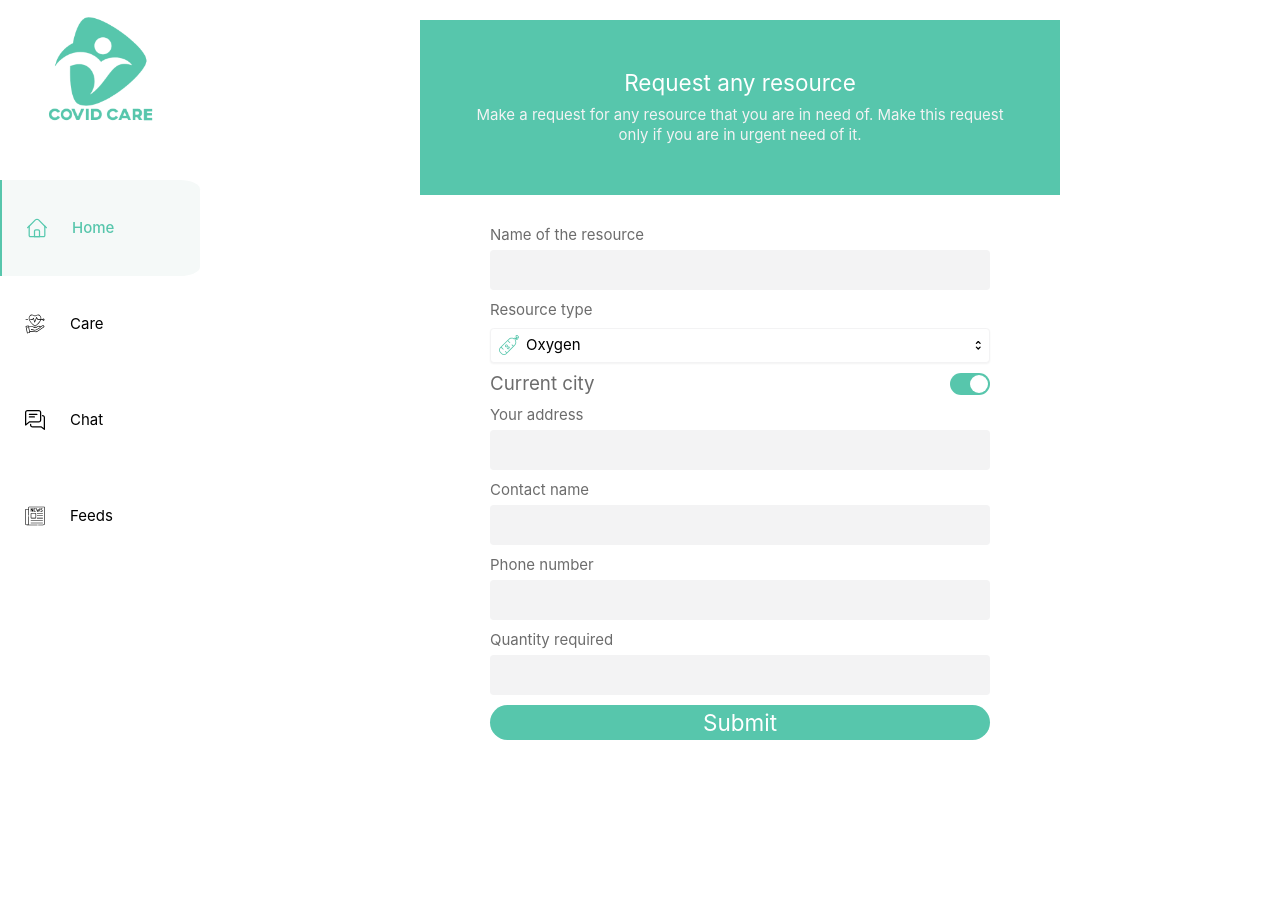
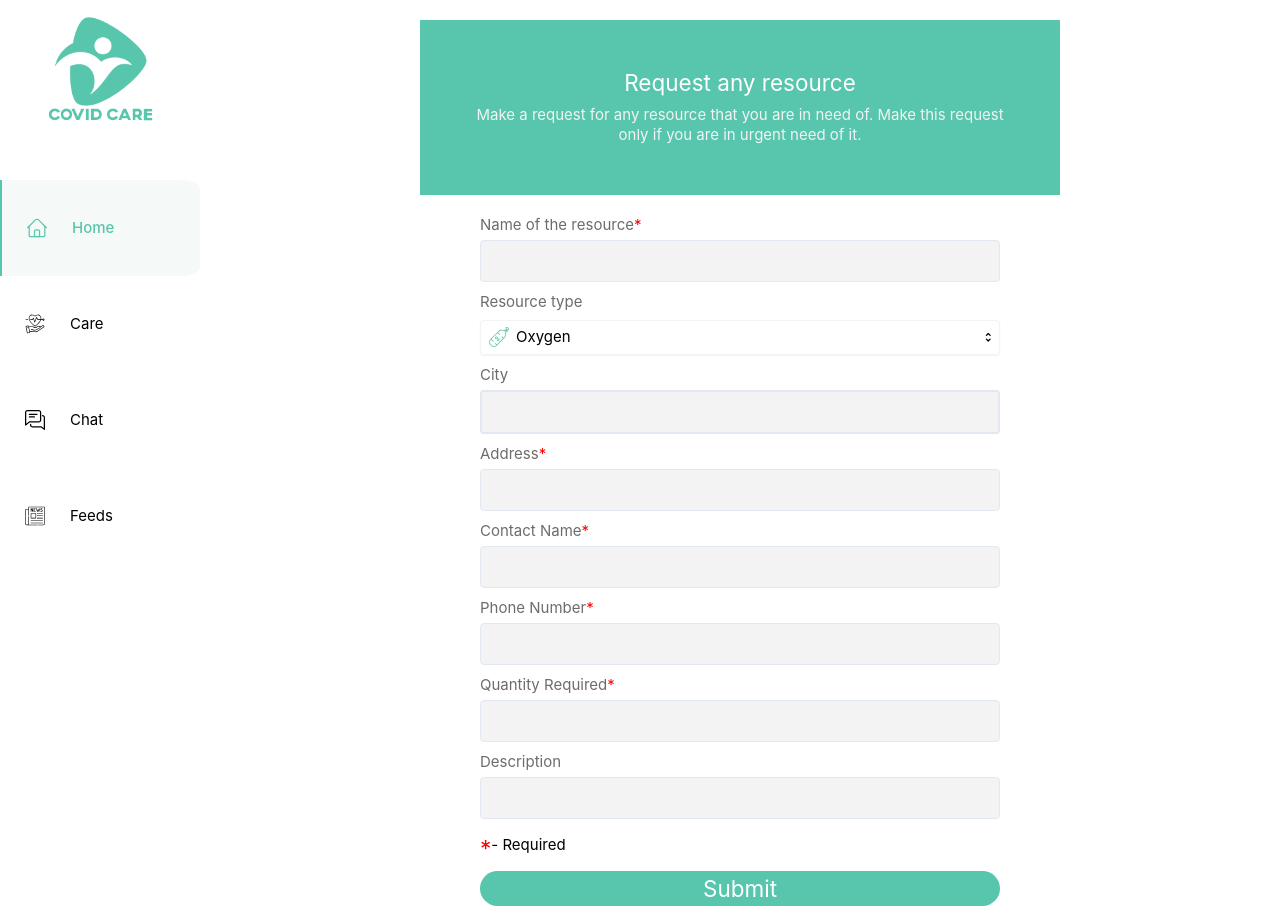
Before and after one commit to tanweer919/covidcare, a Next.js app: page /add/request in a window 1280 px wide. Before the commit the page ends 800 px from the top, so only its background shows below. Built offline with nearby package versions, Linux system fonts and the light colour scheme.

Commit message:
Completed request form

```diff
--- a/pages/add/available.tsx
+++ b/pages/add/available.tsx
@@ -1,9 +1,15 @@
 import AppBar from "../../src/components/AppBar";
 import SelectDropdown from "../../src/components/SelectDropdown";
-import { SelectOption } from "../../src/interfaces/interface";
+import { AutoComplete, SelectOption } from "../../src/interfaces/interface";
 import Layout from "../../src/components/Layout";
-import { useEffect, useState } from "react";
-import { LAT, LONG, CITY, LOCATIONSET, SUCCESS} from "../../src/constants/constants";
+import { useEffect, useRef, useState } from "react";
+import {
+  LAT,
+  LONG,
+  CITY,
+  LOCATIONSET,
+  SUCCESS,
+} from "../../src/constants/constants";
 import {
   AvailableResourceData,
   FormErrors,
@@ -13,7 +19,7 @@ import Joi from "joi";
 import ResourceService from "../../src/services/ResourceService";
 import { useRouter } from "next/router";
 import LoadingSpinner from "../../src/components/LoadingSpinner";
-
+import HttpService from "../../src/services/HttpService";
 const AvailableForm = () => {
   const [data, setData] = useState<AvailableResourceData>({
     name: "",
@@ -32,6 +38,8 @@ const AvailableForm = () => {
   const [isCurrentCity, setIsCurrentCity] = useState(true);
   const [city, setCity] = useState<string | null>(null);
   const [isLoading, setIsLoading] = useState(false);
+  const [suggestions, setSuggestions] = useState<AutoComplete[]>([]);
+  const box = useRef(null);
   const schema = {
     name: Joi.string().required().messages({
       "string.empty": "Name is required",
@@ -141,7 +149,7 @@ const AvailableForm = () => {
     const errors = validateForm();
     if (errors === null) {
       setIsLoading(true);
-      const result = await ResourceService.createResource(data);
+      const result = await ResourceService.createAvailableResource(data);
       setIsLoading(false);
       if (result) {
         router.push(
@@ -150,7 +158,7 @@ const AvailableForm = () => {
             query: {
               message:
                 "Data provided by you is submitted for verification. You can view the data once it is verified. Thanks for contributing to the project👏.",
-              type: SUCCESS
+              type: SUCCESS,
             },
           },
           "/"
@@ -160,6 +168,43 @@ const AvailableForm = () => {
       setErrors(errors);
     }
   };
+
+  const handleCityChange = async (e: React.ChangeEvent<HTMLInputElement>) => {
+    const client = HttpService.getHttpClient();
+    const value = e.currentTarget.value;
+    setCity(value);
+    if (value !== "") {
+      const { data }: { data: AutoComplete[] } = await client.post(
+        "/autocomplete",
+        {
+          input: value,
+        }
+      );
+      setSuggestions(data);
+    }
+  };
+
+  const handleSuggestionItemClick = (item: AutoComplete) => {
+    setData({ ...data, city: item.term });
+    setCity(item.term);
+    setSuggestions([]);
+  };
+
+  const handleFocusOut = (ref: React.MutableRefObject<any>) => {
+    useEffect(() => {
+      // Function for click event
+      function handleOutsideClick(event: MouseEvent): any {
+        if (ref.current && !ref.current.contains(event.target)) {
+          setSuggestions([]);
+        }
+      }
+
+      // Adding click event listener
+      document.addEventListener("click", handleOutsideClick);
+    }, [ref]);
+  };
+
+  handleFocusOut(box);
 
   return (
     <>
@@ -227,14 +272,34 @@ const AvailableForm = () => {
                 <label className="text-textgray" htmlFor="city">
                   City
                 </label>
-                <input
-                  className="w-full bg-gray300 p-4 rounded-md border-gray400 border-2"
-                  type="text"
-                  name="city"
-                  id="city"
-                  value={data.city}
-                  onChange={handleChange}
-                />
+                <div className="w-full searchbox-container" ref={box}>
+                  <input
+                    className="w-full bg-gray300 p-4 rounded-md border-gray400 border-2"
+                    type="text"
+                    id="city"
+                    name="city"
+                    value={city}
+                    onChange={handleCityChange}
+                  />
+                  <div className="autocomplete-container">
+                    {suggestions.map((suggestion, i) => (
+                      <div
+                        className="autocomplete-item"
+                        key={i}
+                        onClick={() => {
+                          handleSuggestionItemClick(suggestion);
+                        }}
+                      >
+                        <img
+                          src="/images/location.svg"
+                          alt="location_pin"
+                          className="h-6 mr-2"
+                        />
+                        <span>{suggestion.term}</span>
+                      </div>
+                    ))}
+                  </div>
+                </div>
               </div>
             )}
             <FormInput
--- a/pages/add/request.tsx
+++ b/pages/add/request.tsx
@@ -1,13 +1,179 @@
 import AppBar from "../../src/components/AppBar";
 import SelectDropdown from "../../src/components/SelectDropdown";
-import { SelectOption } from "../../src/interfaces/interface";
-import Layout from "../../src/components/Layout"
-import { useState } from "react";
+import {
+  AutoComplete,
+  FormErrors,
+  SelectOption,
+} from "../../src/interfaces/interface";
+import Layout from "../../src/components/Layout";
+import { useEffect, useRef, useState } from "react";
+import {
+  CITY,
+  LAT,
+  LOCATIONSET,
+  LONG,
+  SUCCESS,
+} from "../../src/constants/constants";
+import Joi from "joi";
+import { ResourceRequestData } from "../../src/interfaces/interface";
+import FormInput from "../../src/components/FormInput";
+import { useRouter } from "next/router";
+import ResourceService from "../../src/services/ResourceService";
+import LoadingSpinner from "../../src/components/LoadingSpinner";
+import HttpService from "../../src/services/HttpService";
 const RequestForm = () => {
+  const [data, setData] = useState<ResourceRequestData>({
+    name: "",
+    type: 0,
+    description: "",
+    contactName: "",
+    phoneNumber: "",
+    location: [],
+    city: "",
+    address: "",
+    quantity: "",
+  });
+
+  const [errors, setErrors] = useState<FormErrors>({});
   const [isCurrentCity, setIsCurrentCity] = useState(true);
+  const [city, setCity] = useState<string | null>(null);
+  const [isLoading, setIsLoading] = useState(false);
+  const [suggestions, setSuggestions] = useState<AutoComplete[]>([]);
+  const box = useRef(null);
+  const router = useRouter();
+  const schema = {
+    name: Joi.string().required().messages({
+      "string.empty": "Name is required",
+      "string.required": "Name is required",
+    }),
+    type: Joi.number().required().messages({
+      "string.required": "Resource type is required",
+      "string.empty": "Resource type is required",
+    }),
+    address: Joi.string().required().messages({
+      "string.required": "Address is required",
+      "string.empty": "Address is required",
+    }),
+    contactName: Joi.string().required().messages({
+      "string.required": "Contact name is required",
+      "string.empty": "Contact name is required",
+    }),
+    phoneNumber: Joi.string().required().min(10).messages({
+      "string.required": "Phone number is required",
+      "string.empty": "Phone number is required",
+      "string.min": "Invalid phone number",
+    }),
+    description: Joi.string().allow("").optional(),
+    city: Joi.string().allow("").optional(),
+    location: Joi.array().optional(),
+    quantity: Joi.string().required().messages({
+      "string.required": "Quantity is required",
+      "string.empty": "Quantity is required",
+    }),
+  };
+
+  useEffect(() => {
+    const city = localStorage.getItem(CITY);
+    setCity(city);
+    const locationSet = JSON.parse(localStorage.getItem(LOCATIONSET));
+    if (locationSet) {
+      const lat: number = JSON.parse(localStorage.getItem(LAT));
+      const long: number = JSON.parse(localStorage.getItem(LONG));
+      if (city) {
+        setData({ ...data, location: [lat, long], city });
+      } else {
+        setData({ ...data, location: [lat, long] });
+      }
+    }
+  }, []);
   const handleSwitchChange = () => {
     setIsCurrentCity(!isCurrentCity);
   };
+  const handleChange = (e: React.ChangeEvent<HTMLInputElement>) => {
+    let formData = { ...data };
+    let input = e.currentTarget.name;
+    formData[input] = e.currentTarget.value;
+    setData(formData);
+  };
+
+  const validateForm = (): FormErrors | null => {
+    let { error: validationErrors } = Joi.object(schema).validate(data, {
+      abortEarly: false,
+    });
+    if (validationErrors) {
+      let formErrors: FormErrors = {};
+      let formValidationErrors = validationErrors.details;
+      for (let i = 0; i < formValidationErrors.length; i++) {
+        formErrors[formValidationErrors[i].path[0]] = formValidationErrors[
+          i
+        ].message.replace(/"/g, "");
+      }
+      return formErrors;
+    }
+    return null;
+  };
+
+  const handleSubmit = async (e: React.FormEvent<HTMLFormElement>) => {
+    e.preventDefault();
+    const errors = validateForm();
+    if (errors === null) {
+      setIsLoading(true);
+      const result = await ResourceService.createResourceRequest(data);
+      setIsLoading(false);
+      if (result) {
+        router.push(
+          {
+            pathname: "/",
+            query: {
+              message:
+                "Your request have been submitted. Keep checking your request for any update. Thanks for contributing to the project👏.",
+              type: SUCCESS,
+            },
+          },
+          "/"
+        );
+      }
+    } else {
+      setErrors(errors);
+    }
+  };
+
+  const handleCityChange = async (e: React.ChangeEvent<HTMLInputElement>) => {
+    const client = HttpService.getHttpClient();
+    const value = e.currentTarget.value;
+    setCity(value);
+    if (value !== "") {
+      const { data }: { data: AutoComplete[] } = await client.post(
+        "/autocomplete",
+        {
+          input: value,
+        }
+      );
+      setSuggestions(data);
+    }
+  };
+
+  const handleSuggestionItemClick = (item: AutoComplete) => {
+    setData({ ...data, city: item.term });
+    setCity(item.term);
+    setSuggestions([]);
+  };
+
+  const handleFocusOut = (ref: React.MutableRefObject<any>) => {
+    useEffect(() => {
+      // Function for click event
+      function handleOutsideClick(event: MouseEvent): any {
+        if (ref.current && !ref.current.contains(event.target)) {
+          setSuggestions([]);
+        }
+      }
+
+      // Adding click event listener
+      document.addEventListener("click", handleOutsideClick);
+    }, [ref]);
+  };
+
+  handleFocusOut(box);
 
   const resourceList: SelectOption[] = [
     { label: "Oxygen", value: 0, icon: "/images/oxygen.svg" },
@@ -32,20 +198,24 @@ const RequestForm = () => {
               request only if you are in urgent need of it.
             </span>
           </div>
-          <form className="p-4 text-2xl grid grid-cols-1 md:w-1/2 mx-auto gap-4">
-            <div className="flex flex-col gap-y-2">
-              <label className="text-textgray">Name of the resource</label>
-              <input
-                className="w-full bg-gray300 p-4 rounded-md"
-                type="text"
-                name=""
-                id=""
+          <form
+            className="text-2xl grid grid-cols-1 md:w-1/2 mx-auto gap-4"
+            onSubmit={handleSubmit}
+          >
+            <FormInput
+              name="name"
+              label="
+            Name of the resource"
+              value={data.name}
+              handleChange={handleChange}
+              errors={errors}
+              isRequired={true}
             />
-            </div>
             <div className="flex flex-col gap-y-2">
               <label className="text-textgray">Resource type</label>
               <SelectDropdown itemList={resourceList} />
             </div>
+            {city && (
               <div className="flex justify-between">
                 <label className="text-textgray text-3xl">Current city</label>
                 <div
@@ -61,56 +231,94 @@ const RequestForm = () => {
                   ></div>
                 </div>
               </div>
-            {!isCurrentCity && (
+            )}
+            {(!city || !isCurrentCity) && (
               <div className="flex flex-col gap-y-2">
-                <label className="text-textgray">City</label>
+                <label className="text-textgray" htmlFor="city">
+                  City
+                </label>
+                <div className="w-full searchbox-container" ref={box}>
                   <input
-                  className="w-full bg-gray300 p-4 rounded-md"
+                    className="w-full bg-gray300 p-4 rounded-md border-gray400 border-2"
                     type="text"
-                  name=""
-                  id=""
+                    id="city"
+                    name="city"
+                    value={city}
+                    onChange={handleCityChange}
                   />
+                  <div className="autocomplete-container">
+                    {suggestions.map((suggestion, i) => (
+                      <div
+                        className="autocomplete-item"
+                        key={i}
+                        onClick={() => {
+                          handleSuggestionItemClick(suggestion);
+                        }}
+                      >
+                        <img
+                          src="/images/location.svg"
+                          alt="location_pin"
+                          className="h-6 mr-2"
+                        />
+                        <span>{suggestion.term}</span>
+                      </div>
+                    ))}
+                  </div>
+                </div>
               </div>
             )}
-            <div className="flex flex-col gap-y-2">
-              <label className="text-textgray">Your address</label>
-              <input
-                className="w-full bg-gray300 p-4 rounded-md"
-                type="text"
-                name=""
-                id=""
+            <FormInput
+              name="address"
+              label="
+            Address"
+              value={data.address}
+              handleChange={handleChange}
+              errors={errors}
+              isRequired={true}
             />
-            </div>
-            <div className="flex flex-col gap-y-2">
-              <label className="text-textgray">Contact name</label>
-              <input
-                className="w-full bg-gray300 p-4 rounded-md"
-                type="text"
-                name=""
-                id=""
+            <FormInput
+              name="contactName"
+              label="
+            Contact Name"
+              value={data.contactName}
+              handleChange={handleChange}
+              errors={errors}
+              isRequired={true}
             />
-            </div>
-            <div className="flex flex-col gap-y-2">
-              <label className="text-textgray">Phone number</label>
-              <input
-                className="w-full bg-gray300 p-4 rounded-md"
-                type="text"
-                name=""
-                id=""
+            <FormInput
+              name="phoneNumber"
+              label="
+            Phone Number"
+              value={data.phoneNumber}
+              handleChange={handleChange}
+              errors={errors}
+              isRequired={true}
             />
-            </div>
-            <div className="flex flex-col gap-y-2">
-              <label className="text-textgray">Quantity required</label>
-              <input
-                className="w-full bg-gray300 p-4 rounded-md"
-                type="text"
-                name=""
-                id=""
+            <FormInput
+              name="quantity"
+              label="
+            Quantity Required"
+              value={data.quantity}
+              handleChange={handleChange}
+              errors={errors}
+              isRequired={true}
             />
+            <FormInput
+              name="description"
+              label="
+            Description"
+              value={data.description}
+              handleChange={handleChange}
+              errors={errors}
+              isRequired={false}
+            />
+            <div className="flex items-center">
+              <div className="text-textred text-4xl pt-3">*</div>{" "}
+              <div>- Required</div>
             </div>
             <div>
-              <button className="bg-primary rounded-md md:rounded-full w-full p-2 text-4xl text-white">
-                Submit
+              <button className="bg-primary rounded-md md:rounded-full w-full p-2 text-4xl text-white flex justify-center">
+                {isLoading ? <LoadingSpinner /> : "Submit"}
               </button>
             </div>
           </form>
--- a/src/services/LocationService.ts
+++ b/src/services/LocationService.ts
@@ -10,7 +10,7 @@ export default class LocationService {
       lat: position.coords.latitude,
       long: position.coords.longitude,
     });
-    localStorage.setItem(CITY, JSON.stringify(city));
+    localStorage.setItem(CITY, city);
     localStorage.setItem(LOCATIONSET, JSON.stringify(true));
     return city
   }
--- a/src/services/ResourceService.ts
+++ b/src/services/ResourceService.ts
@@ -1,7 +1,10 @@
 import HttpService from "./HttpService";
-import { AvailableResourceData } from "../interfaces/interface";
-export default class ResourceServie {
-  static async createResource(
+import {
+  AvailableResourceData,
+  ResourceRequestData,
+} from "../interfaces/interface";
+export default class ResourceService {
+  static async createAvailableResource(
     availableData: AvailableResourceData
   ): Promise<boolean> {
     const client = HttpService.getHttpClient();
@@ -14,4 +17,17 @@ export default class ResourceServie {
       return false;
     }
   }
+  static async createResourceRequest(
+    requestData: ResourceRequestData
+  ): Promise<boolean> {
+    const client = HttpService.getHttpClient();
+    const response = await client.post("/request/add", requestData);
+    if (response.status === 201) {
+      return true;
+    } else if (response.status === 400) {
+      return false;
+    } else {
+      return false;
+    }
+  }
 }
```
Also changed, not shown: src/interfaces/interface.ts (+12 -0 lines). Lines whose indentation alone changed are shown as unchanged.
